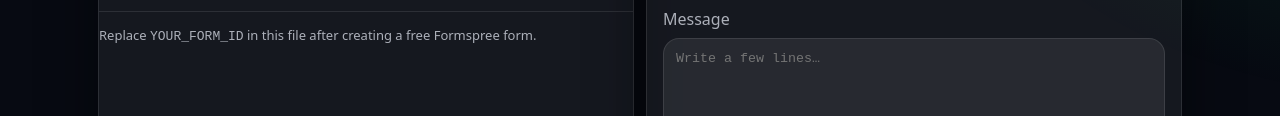
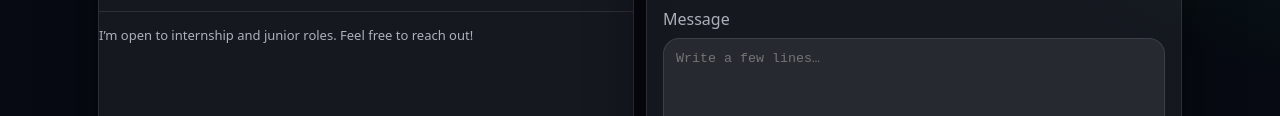
Before and after one commit to five550fifty/portfolio_website, a plain HTML site: page docs/contact.html in a window 1280 px wide. Shown: the part 402-518 px from the top of the page. Drawn offline with Linux system fonts and the light colour scheme.

Commit message:
Updates contact page message for career outreach
Replaces setup instructions with a personalized note inviting
internship and junior role opportunities, making the contact
page more welcoming for professional connections.

```diff
--- a/docs/contact.html
+++ b/docs/contact.html
@@ -77,8 +77,7 @@
 
             <div class="divider"></div>
             <p class="muted small">
-              Replace <code>YOUR_FORM_ID</code> in this file after creating a
-              free Formspree form.
+              I’m open to internship and junior roles. Feel free to reach out!
             </p>
           </div>
 
```
